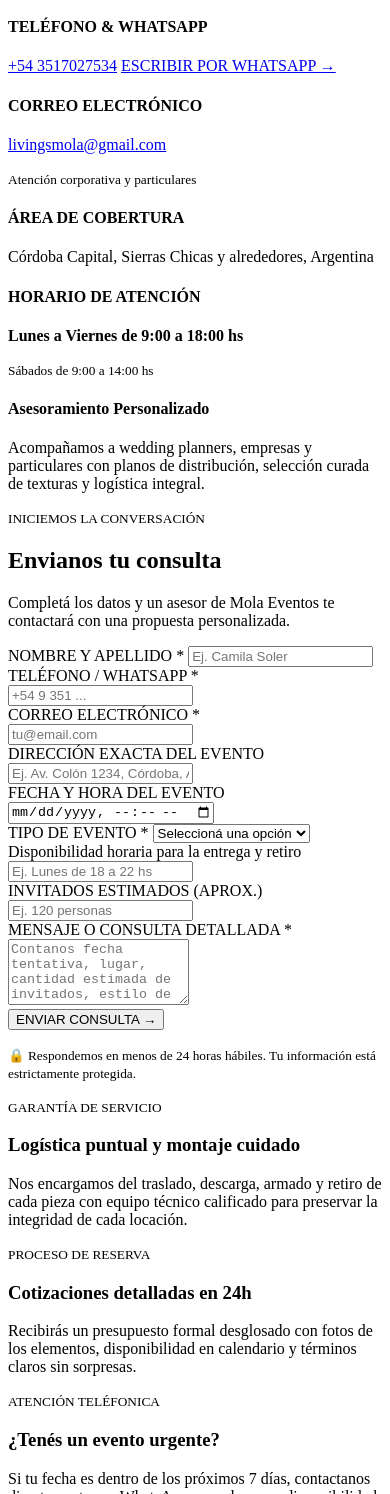
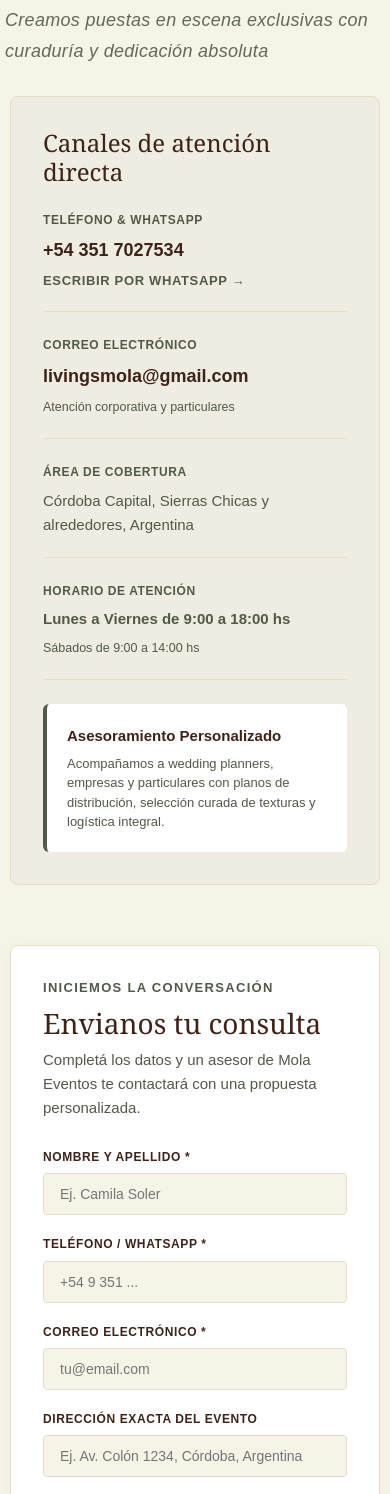
Before and after one commit to candelopez27/tp-aw1, a website: page src/contacto.html in a window 390 px wide. Shown: the part 447-1941 px from the top of the page. Drawn offline with Linux system fonts and the light colour scheme.

Commit message:
feat(contacto): maquetar e integrar pagina de contacto y estilos responsivos
- Implementé la estructura HTML de la página de contacto (contacto.html) incluyendo navegación, encabezado, sección de canales directos y sección de garantías.
- Desarrollé el formulario de consulta detallada con campos específicos para eventos (fecha/hora, tipo de evento, dirección e invitados) y validaciones nativas.
- Diseñé la hoja de estilos (contacto.css) utilizando una grilla responsiva de dos columnas para pantallas grandes y una sola columna adaptativa para móviles.
- Integré el sistema de variables de diseño global (base.css) para mantener la coherencia cromática en insumos de formulario, bordes y tarjetas de garantía.

```diff
--- a/src/contacto.html
+++ b/src/contacto.html
@@ -3,13 +3,17 @@
 <head>
     <meta charset="UTF-8">
     <meta name="viewport" content="width=device-width, initial-scale=1.0">
+    <link rel="stylesheet" href="./css/base.css">
+    <link rel="stylesheet" href="./css/contacto.css">
     <title>Contacto - Mola Eventos</title>
 </head>
 <body>
-    <header>
-        <img src="./recursos/imagenes/logo.png" alt="Logo Mola Eventos" width="100">
-        <nav>
-            <ul>
+    <header class="encabezado">
+        <a href="./index.html">
+            <img src="./recursos/imagenes/logo.png" alt="Logo de mola eventos" width="100">
+        </a>
+        <nav aria-label="Navegación principal">
+            <ul class="menu">
                 <li><a href="./index.html">Inicio</a></li>
                 <li><a href="./catalogo.html">Catálogo</a></li>
                 <li><a href="./servicios.html">Servicios</a></li>
@@ -17,38 +21,45 @@
                 <li><a href="./contacto.html">Contacto</a></li>
             </ul>
         </nav>
+        <div class="acciones">
+            <a class="boton boton-oscuro" href="./catalogo.html">Ver catálogo</a>
+            <a href="./carrito.html" aria-label="Ver carrito de compras">
+                <img class="icono-carrito" src="./recursos/imagenes/carrito-de-compras.png" alt="icono de carrito de compras" width="30">
+            </a>
+        </div>
     </header>
 
-    <main>
-        <!-- NAVEGACIÓN -->
-        <nav>
-            <p><small>INICIO / CONTACTO</small></p>
+    <main class="contenedor-principal">
+        <!-- Navegación interna / Migas de pan -->
+        <nav class="migas-pan" aria-label="Navegación de ubicación">
+            <p><small><a href="./index.html">INICIO</a> / <span>CONTACTO</span></small></p>
         </nav>
 
         <header class="encabezado-contacto">
-            <small>ATENCIÓN & ASESORÍA</small>
+            <small class="etiqueta-seccion">ATENCIÓN &amp; ASESORÍA</small>
             <h1>Contacto</h1>
-            <p>Ponete en contacto con nosotros para asesorarte sobre tu evento. Creamos puestas en escena exclusivas con curaduría y dedicación absoluta.</p>
+            <p>Ponete en contacto con nosotros para asesorarte sobre tu evento</p>
+            <p class="parrafo-italica">Creamos puestas en escena exclusivas con curaduría y dedicación absoluta</p>
         </header>
 
         <div class="grid-contacto">
-            <!-- COLUMNA IZQUIERDA: CANALES-->
+            <!-- COLUMNA IZQUIERDA: CANALES -->
             <aside class="columna-info-contacto">
                 <section class="card-canales">
                     <h2>Canales de atención directa</h2>
 
                     <div class="canal-item">
                         <div>
-                                <h4>TELÉFONO & WHATSAPP</h4>
-                                <a href="tel:+543517027534">+54 3517027534</a>
-                                <a href="https://wa.me/3517027534" class="link-wa">ESCRIBIR POR WHATSAPP →</a>
+                            <h4>TELÉFONO &amp; WHATSAPP</h4>
+                            <a href="tel:+543517027534">+54 351 7027534</a>
+                            <a href="https://wa.me/3517027534" class="link-wa" target="_blank" rel="noopener noreferrer">ESCRIBIR POR WHATSAPP →</a>
                         </div>
                     </div>
 
                     <div class="canal-item">
                         <div>
                             <h4>CORREO ELECTRÓNICO</h4>
-                                <a href="mailto:livingsmola@gmail.com ">livingsmola@gmail.com</a>
+                            <a href="mailto:livingsmola@gmail.com">livingsmola@gmail.com</a>
                             <p><small>Atención corporativa y particulares</small></p>
                         </div>
                     </div>
@@ -77,33 +88,37 @@
 
             <!-- COLUMNA DERECHA: FORMULARIO DETALLADO -->
             <section class="columna-formulario">
-                <small>INICIEMOS LA CONVERSACIÓN</small>
+                <small class="etiqueta-seccion">INICIEMOS LA CONVERSACIÓN</small>
                 <h2>Envianos tu consulta</h2>
                 <p>Completá los datos y un asesor de Mola Eventos te contactará con una propuesta personalizada.</p>
 
-                <form action="" method="post">
-                    <div>
+                <form action="#" method="post" class="formulario-contacto">
+                    <div class="grupo-formulario">
                         <label for="id-nombre-contacto">NOMBRE Y APELLIDO *</label>
                         <input type="text" id="id-nombre-contacto" name="nombre" placeholder="Ej. Camila Soler" required>
                     </div>
 
-                    <div>
+                    <div class="grupo-formulario">
                         <label for="id-tel-contacto">TELÉFONO / WHATSAPP *</label>
                         <input type="tel" id="id-tel-contacto" name="telefono" placeholder="+54 9 351 ..." required>
                     </div>
-                    <div>
+
+                    <div class="grupo-formulario">
                         <label for="id-email-contacto">CORREO ELECTRÓNICO *</label>
                         <input type="email" id="id-email-contacto" name="email" placeholder="tu@email.com" required>
                     </div>
-                    <div>
+
+                    <div class="grupo-formulario">
                         <label for="id-direccion-evento">DIRECCIÓN EXACTA DEL EVENTO</label>
                         <input type="text" id="id-direccion-evento" name="direccion" placeholder="Ej. Av. Colón 1234, Córdoba, Argentina">
                     </div>
-                    <div>
+
+                    <div class="grupo-formulario">
                         <label for="id-fecha-y-hora">FECHA Y HORA DEL EVENTO</label>
                         <input type="datetime-local" id="id-fecha-y-hora" name="fecha-hora">
                     </div>
-                    <div>
+
+                    <div class="grupo-formulario">
                         <label for="id-tipo">TIPO DE EVENTO *</label>
                         <select id="id-tipo" name="tipo-evento" required>
                             <option value="" disabled selected>Seleccioná una opción</option>
@@ -114,55 +129,57 @@
                         </select>
                     </div>
 
-                    <div>
+                    <div class="grupo-formulario">
                         <label for="id-disponibilidad-horaria">Disponibilidad horaria para la entrega y retiro</label>
                         <input type="text" id="id-disponibilidad-horaria" name="disponibilidad-horaria" placeholder="Ej. Lunes de 18 a 22 hs">
                     </div>
 
-                    <div>
+                    <div class="grupo-formulario">
                         <label for="id-invitados">INVITADOS ESTIMADOS (APROX.)</label>
-                        <input type="number" id="id-invitados" name="invitados" placeholder="Ej. 120 personas">
+                        <input type="number" id="id-invitados" name="invitados" placeholder="Ej. 120 personas" min="1">
                     </div>
 
-                    <div>
+                    <div class="grupo-formulario">
                         <label for="id-mensaje-detalle">MENSAJE O CONSULTA DETALLADA *</label>
                         <textarea id="id-mensaje-detalle" name="mensaje" rows="4" required placeholder="Contanos fecha tentativa, lugar, cantidad estimada de invitados, estilo de mobiliario deseado o dudas específicas..."></textarea>
                     </div>
 
-                    <button type="submit">ENVIAR CONSULTA →</button>
-                    <p><small>🔒 Respondemos en menos de 24 horas hábiles. Tu información está estrictamente protegida.</small></p>
+                    <button type="submit" class="boton boton-principal">ENVIAR CONSULTA →</button>
+                    <p class="nota-seguridad"><small>Respondemos en menos de 24 horas hábiles. Tu información está estrictamente protegida.</small></p>
                 </form>
             </section>
         </div>
 
         <!-- SECCIÓN INFERIOR: TARJETAS DE GARANTÍA Y SERVICIOS -->
         <section class="tarjetas-garantia">
-            <article>
+            <article class="tarjeta-garantia-item">
                 <small>GARANTÍA DE SERVICIO</small>
                 <h3>Logística puntual y montaje cuidado</h3>
                 <p>Nos encargamos del traslado, descarga, armado y retiro de cada pieza con equipo técnico calificado para preservar la integridad de cada locación.</p>
             </article>
 
-            <article>
+            <article class="tarjeta-garantia-item">
                 <small>PROCESO DE RESERVA</small>
                 <h3>Cotizaciones detalladas en 24h</h3>
                 <p>Recibirás un presupuesto formal desglosado con fotos de los elementos, disponibilidad en calendario y términos claros sin sorpresas.</p>
             </article>
 
-            <article>
-                <small>ATENCIÓN TELÉFONICA</small>
+            <article class="tarjeta-garantia-item">
+                <small>ATENCIÓN TELEFÓNICA</small>
                 <h3>¿Tenés un evento urgente?</h3>
                 <p>Si tu fecha es dentro de los próximos 7 días, contactanos directamente por WhatsApp para chequear disponibilidad de stock en tiempo real.</p>
             </article>
         </section>
     </main>
-    <footer>
-        <!--Columna 1: logo y copyrigth-->
+
+    <footer class="pie">
+        <div class="pie-contenido">
+            <!-- Columna 1: logo y copyright -->
             <div>
                 <img src="./recursos/imagenes/logo.png" alt="logo de mola, solo letras" width="100">
-            <p> &copy; 2026 Mola Eventos. Todos los derechos reservados.</p>
+                <p>&copy; 2026 Mola Eventos. Todos los derechos reservados.</p>
             </div>
-        <!--Columna 2: Navegacion-->
+            <!-- Columna 2: Navegación -->
             <div>
                 <h3>Navegación</h3>
                 <ul>
@@ -170,16 +187,17 @@
                     <li><a href="./catalogo.html">Catálogo</a></li>
                     <li><a href="./servicios.html">Servicios</a></li>
                     <li><a href="./sobre-nosotros.html">Sobre nosotros</a></li>
+                    <li><a href="./contacto.html">Contacto</a></li>
                 </ul>
             </div>
-        <!--Columna 3: contacto-->
+            <!-- Columna 3: contacto -->
             <div>
                 <h3>Contacto</h3>
-            <a href="./contacto.html">Contacto</a>
-            <p>3517027534</p>
+                <p>+54 351 7027534</p>
                 <p>Instagram/ Facebook: @molaeventos.cba</p>
-            <p>livingsmola@gmail.com </p>
+                <p>livingsmola@gmail.com</p>
                 <p>Córdoba, Argentina</p>
+            </div>
         </div>
     </footer>
 </body>
--- /dev/null
+++ b/src/css/contacto.css
@@ -0,0 +1,274 @@
+/* ===== PÁGINA DE CONTACTO (contacto.css) ===== */
+
+/* 1. Encabezado de la página */
+.migas-pan {
+    margin: 5px 0 20px 5px;
+    color: var(--texto-suave);
+}
+
+.migas-pan a {
+    color: var(--texto-suave);
+    text-decoration: none;
+}
+
+.migas-pan a:hover {
+    color: var(--primario);
+}
+
+.migas-pan span {
+    color: var(--primario);
+    font-weight: 600;
+}
+
+.encabezado-contacto {
+    margin: 5px 0 20px 5px;
+    max-width: 700px;
+}
+
+.etiqueta-seccion {
+    display: block;
+    color: var(--secundario);
+    font-weight: 600;
+    font-size: 13px;
+    letter-spacing: 0.1em;
+    margin-bottom: 8px;
+    text-transform: uppercase;
+}
+
+.encabezado-contacto h1 {
+    font-size: 42px;
+    color: var(--primario);
+    margin-bottom: 16px;
+    line-height: 1.1;
+}
+
+.encabezado-contacto p {
+    font-size: 18px;
+    color: var(--texto-suave);
+    line-height: 1.7;
+    letter-spacing: 0.3px;
+    max-width: 650px;
+}
+
+.parrafo-italica {
+    font-style: italic;
+    font-weight: 300;
+    opacity: 0.9;
+    margin-top: 8px;
+}
+
+/* 2. Distribución en 2 columnas (Grilla principal) */
+.grid-contacto {
+    display: grid;
+    grid-template-columns: 1fr;
+    gap: 40px;
+    margin-bottom: 60px;
+}
+
+@media (min-width: 992px) {
+    .grid-contacto {
+        grid-template-columns: 1fr 1.4fr; /* 5 cols / 7 cols aproximadamente */
+        gap: 48px;
+        align-items: start;
+    }
+}
+
+/* 3. Columna Izquierda: Canales de atención */
+.columna-info-contacto {
+    display: flex;
+    margin:10px;
+    flex-direction: column;
+    gap: 24px;
+}
+
+.card-canales {
+    background: var(--superficie);
+    padding: 32px;
+    border-radius: 8px;
+    border: 1px solid var(--superficie-alta);
+}
+
+.card-canales h2 {
+    font-size: 24px;
+    color: var(--primario);
+    margin-bottom: 24px;
+}
+
+.canal-item {
+    margin-bottom: 24px;
+    padding-bottom: 20px;
+    border-bottom: 1px solid var(--superficie-alta);
+}
+
+.canal-item:last-of-type {
+    border-bottom: none;
+    padding-bottom: 0;
+}
+
+.canal-item h4 {
+    font-size: 12px;
+    color: var(--secundario);
+    letter-spacing: 0.05em;
+    margin-bottom: 6px;
+}
+
+.canal-item a {
+    display: block;
+    color: var(--primario);
+    font-size: 18px;
+    font-weight: 600;
+    text-decoration: none;
+    transition: color 0.2s;
+}
+
+.canal-item a:hover {
+    color: var(--secundario);
+}
+
+.canal-item .link-wa {
+    font-size: 13px;
+    color: var(--secundario);
+    margin-top: 6px;
+    text-transform: uppercase;
+    letter-spacing: 0.05em;
+}
+
+.canal-item p {
+    color: var(--texto-suave);
+    font-size: 15px;
+    margin: 4px 0 0;
+}
+
+.bloque-asesoria {
+    background: var(--blanco);
+    padding: 20px;
+    border-radius: 6px;
+    border-left: 4px solid var(--secundario);
+    margin-top: 12px;
+}
+
+.bloque-asesoria h4 {
+    color: var(--primario);
+    font-size: 15px;
+    margin-bottom: 6px;
+}
+
+.bloque-asesoria p {
+    color: var(--texto-suave);
+    font-size: 13px;
+    line-height: 1.5;
+    margin: 0;
+}
+
+/* 4. Columna Derecha: Formulario */
+.columna-formulario {
+    background: var(--blanco);
+    margin: 10px;
+    padding: 32px;
+    border-radius: 8px;
+    border: 1px solid var(--superficie-alta);
+    box-shadow: 0 4px 20px rgba(0, 0, 0, 0.03);
+}
+
+.columna-formulario h2 {
+    font-size: 28px;
+    color: var(--primario);
+    margin-bottom: 8px;
+}
+
+.columna-formulario > p {
+    color: var(--texto-suave);
+    margin-bottom: 28px;
+    font-size: 15px;
+}
+
+.formulario-contacto {
+    display: flex;
+    flex-direction: column;
+    gap: 20px;
+}
+
+.grupo-formulario {
+    display: flex;
+    flex-direction: column;
+    gap: 6px;
+}
+
+.grupo-formulario label {
+    font-size: 12px;
+    font-weight: 700;
+    color: var(--primario);
+    letter-spacing: 0.05em;
+}
+
+.grupo-formulario input,
+.grupo-formulario select,
+.grupo-formulario textarea {
+    width: 100%;
+    padding: 12px 16px;
+    border: 1px solid var(--superficie-alta);
+    border-radius: 4px;
+    background: var(--fondo);
+    color: var(--texto);
+    font-family: inherit;
+    font-size: 14px;
+    box-sizing: border-box;
+    transition: all 0.2s ease;
+}
+
+.grupo-formulario input:focus,
+.grupo-formulario select:focus,
+.grupo-formulario textarea:focus {
+    outline: none;
+    border-color: var(--secundario);
+    background: var(--blanco);
+}
+
+.grupo-formulario textarea {
+    resize: vertical;
+}
+
+.nota-seguridad {
+    color: var(--texto-suave);
+    font-size: 12px;
+    margin-top: 4px;
+}
+
+/* 5. Sección Inferior: Tarjetas de Garantía */
+.tarjetas-garantia {
+    display: grid;
+    grid-template-columns: 1fr;
+    gap: 24px;
+    background: var(--superficie);
+    padding: 40px 32px;
+    border-radius: 12px;
+    margin-bottom: 60px;
+}
+
+@media (min-width: 768px) {
+    .tarjetas-garantia {
+        grid-template-columns: repeat(3, 1fr);
+    }
+}
+
+.tarjeta-garantia-item small {
+    display: block;
+    color: var(--secundario);
+    font-weight: 700;
+    font-size: 11px;
+    letter-spacing: 0.08em;
+    margin-bottom: 8px;
+}
+
+.tarjeta-garantia-item h3 {
+    font-size: 18px;
+    color: var(--primario);
+    margin-bottom: 10px;
+}
+
+.tarjeta-garantia-item p {
+    font-size: 14px;
+    color: var(--texto-suave);
+    line-height: 1.5;
+    margin: 0;
+}
```
Also changed, not shown: src/catalogo.html (+7 -4 lines), src/css/catalogo.css (+17 -0 lines). Lines whose indentation alone changed are shown as unchanged.
